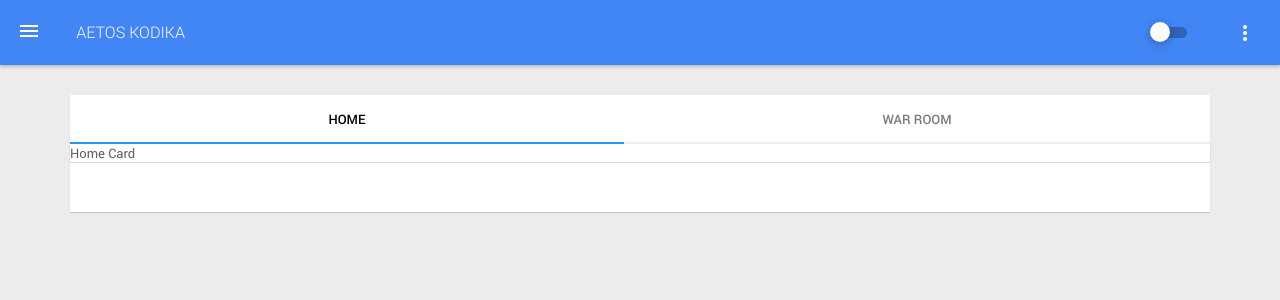
After one commit to FerrumAquila/aetos-kodika, a Django app: a page that uses core/templates/core/base.html in a window 1280 px wide. The commit adds this page. Shown: the top 300 px of the page. Run offline with Django 3.2, Linux system fonts and the light colour scheme; parts of the project's set-up code (start-up, migrations or seed data) failed here and were passed over; some libraries are stand-ins or nearby versions.

Commit message:
init index

```diff
--- a/aetos/urls.py
+++ b/aetos/urls.py
@@ -10,6 +10,7 @@ urlpatterns = [
     url(r'', include('core.urls')),
     url(r'^post_it/', include('post_it.urls')),
     url(r'^signature_maker/', include('signature_maker.urls')),
+    url(r'^assault_breacher_sniper/', include('ass_brea_snip.urls')),
     url(r'^accounts/login/$', login),
     url(r'^accounts/logout/$', logout, {'next_page': '/'}),
 ] + static(
--- /dev/null
+++ b/ass_brea_snip/templates/ass_brea_snip/index.html
@@ -0,0 +1,28 @@
+{% extends "core/base.html" %}
+{% load staticfiles %}
+{% block content %}
+<div class="card">
+    <div role="tabpanel">
+        <ul class="tab-nav tn-justified" role="tablist" tabindex="1" style="overflow: hidden; outline: none;">
+            <li class="active"><a href="#homePaneCard" aria-controls="homeTopBtn" role="tab" data-toggle="tab"
+                                  aria-expanded="true">Home</a>
+            </li>
+            <li class=""><a href="#warRoomPaneCard" aria-controls="warRoomTopBtn" role="tab" data-toggle="tab"
+                            aria-expanded="false">War Room</a>
+            </li>
+        </ul>
+        <div class="tab-content p-t-0">
+            <div role="tabpanel" class="tab-pane active" id="homePaneCard">
+                <div class="card">
+                    <p>Home Card</p>
+                </div>
+            </div>
+            <div role="tabpanel" class="tab-pane" id="warRoomPaneCard">
+                <div class="card">
+                    <p>War Room Card</p>
+                </div>
+            </div>
+        </div>
+    </div>
+</div>
+{% endblock %}
--- /dev/null
+++ b/ass_brea_snip/urls.py
@@ -0,0 +1,12 @@
+from django.conf.urls import url
+
+import views as app_views
+
+urlpatterns = [
+    # json view urls
+
+    # api urls
+
+    # html view urls
+    url(r'^home/$', app_views.index, name='abs_home'),
+]
--- a/ass_brea_snip/views.py
+++ b/ass_brea_snip/views.py
@@ -1,3 +1,6 @@
 from django.shortcuts import render
 
-# Create your views here.
+
+# @login_required
+def index(request):
+    return render(request, "ass_brea_snip/index.html", {})
--- a/core/templates/core/base.html
+++ b/core/templates/core/base.html
@@ -97,6 +97,7 @@
                         <ul>
                             <li><a href="{% url 'pt_home' %}">Post It!</a></li>
                             <li><a href="{% url 'sm_home' %}">Signature Maker</a></li>
+                            <li><a href="{% url 'abs_home' %}">Assault Breacher Sniper</a></li>
                         </ul>
                     </li>
                 </ul>
```
